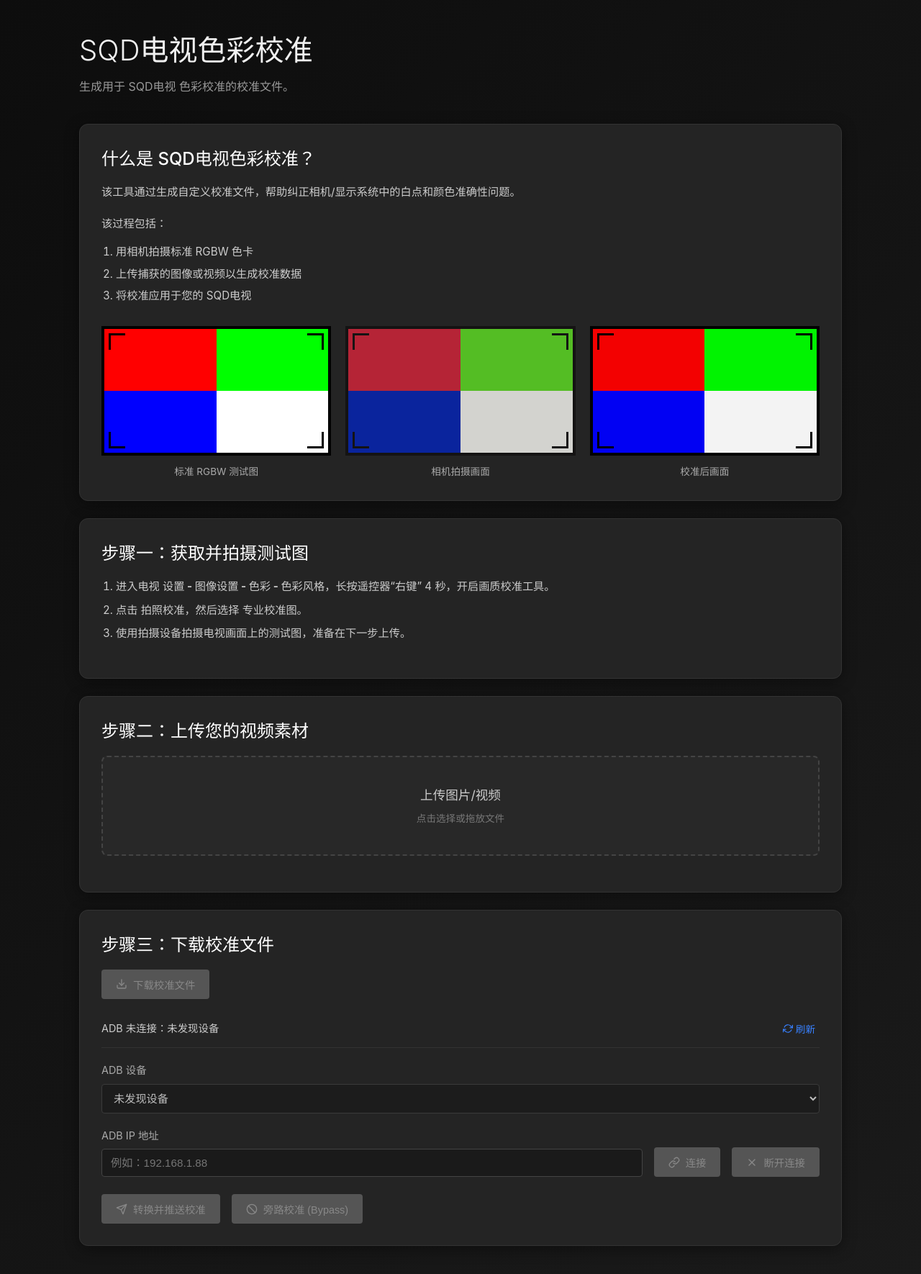
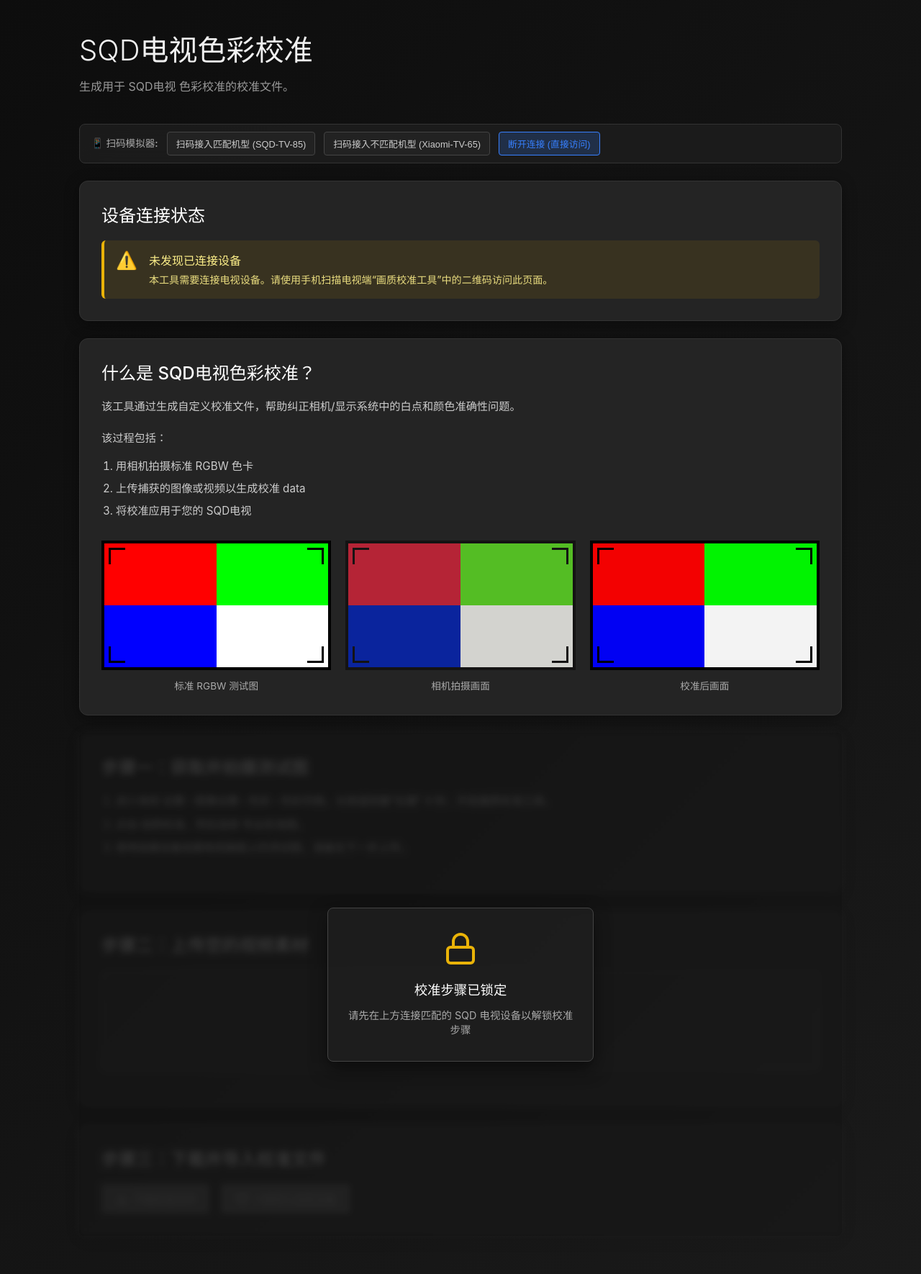
Before and after one commit to yangshuai990529/color-correction, a React (Vite) app: page / in a window 1280 px wide. Shown: the top 1770 px of the page at 72% size. Built offline with nearby package versions, Linux system fonts and the light colour scheme.

Commit message:
feat: implement device compatibility check and simulator bar, clean up ADB panel, update README

```diff
--- a/src/App.css
+++ b/src/App.css
@@ -312,6 +312,12 @@
   color: #e0e0e0;
 }
 
+.status-message.success {
+  background-color: rgba(74, 222, 128, 0.1);
+  border-left: 3px solid #4ade80;
+  color: #e0e0e0;
+}
+
 .modal-overlay {
   position: fixed;
   top: 0;
@@ -353,6 +359,187 @@
 .full-pattern .b { background-color: #0000ff; }
 .full-pattern .w { background-color: #ffffff; }
 
+/* Simulator Control Bar */
+.simulator-bar {
+  display: flex;
+  align-items: center;
+  gap: 12px;
+  background-color: rgba(30, 30, 30, 0.8);
+  border: 1px solid #333;
+  padding: 10px 16px;
+  border-radius: 8px;
+  margin-bottom: 24px;
+  backdrop-filter: blur(10px);
+  flex-wrap: wrap;
+}
+
+.simulator-label {
+  font-size: 0.85rem;
+  font-weight: 600;
+  color: #aaa;
+}
+
+.simulator-btn {
+  background-color: #222;
+  border: 1px solid #444;
+  color: #ccc;
+  padding: 6px 12px;
+  font-size: 0.8rem;
+  border-radius: 4px;
+  cursor: pointer;
+  transition: all 0.2s ease;
+}
+
+.simulator-btn:hover {
+  background-color: #333;
+  color: #fff;
+  border-color: #555;
+}
+
+.simulator-btn.active {
+  background-color: rgba(56, 128, 255, 0.2);
+  border-color: #3880ff;
+  color: #3880ff;
+  font-weight: 500;
+}
+
+/* Device Connection Status */
+.device-status-card {
+  margin-bottom: 24px;
+}
+
+.status-alert {
+  display: flex;
+  gap: 16px;
+  padding: 16px;
+  border-radius: 6px;
+  align-items: flex-start;
+  transition: all 0.3s ease;
+}
+
+.status-alert-icon {
+  font-size: 1.5rem;
+  line-height: 1;
+}
+
+.status-alert-content {
+  flex: 1;
+}
+
+.status-alert-title {
+  font-weight: 600;
+  font-size: 1rem;
+  margin-bottom: 4px;
+}
+
+.status-alert-desc {
+  font-size: 0.88rem;
+  color: #ccc;
+  line-height: 1.5;
+}
+
+.status-alert-desc code {
+  background-color: rgba(0, 0, 0, 0.3);
+  padding: 2px 6px;
+  border-radius: 3px;
+  font-family: monospace;
+  font-size: 0.85rem;
+}
+
+/* Alert States */
+.status-alert.warning {
+  background-color: rgba(234, 179, 8, 0.1);
+  border-left: 4px solid #eab308;
+  color: #fef08a;
+}
+.status-alert.warning .status-alert-desc {
+  color: #fef08a;
+  opacity: 0.9;
+}
+
+.status-alert.error {
+  background-color: rgba(239, 68, 68, 0.1);
+  border-left: 4px solid #ef4444;
+  color: #fecaca;
+}
+.status-alert.error .status-alert-desc {
+  color: #fecaca;
+  opacity: 0.9;
+}
+
+.status-alert.success-connection {
+  background-color: rgba(74, 222, 128, 0.1);
+  border-left: 4px solid #4ade80;
+  color: #bbf7d0;
+}
+.status-alert.success-connection .status-alert-desc {
+  color: #bbf7d0;
+  opacity: 0.9;
+}
+
+/* Steps Wrapper and Lock Overlay */
+.steps-wrapper {
+  position: relative;
+}
+
+.steps-container {
+  transition: all 0.4s ease;
+}
+
+.steps-container.blur-content {
+  filter: blur(5px);
+  pointer-events: none;
+  opacity: 0.3;
+}
+
+.steps-lock-overlay {
+  position: absolute;
+  top: 0;
+  left: 0;
+  right: 0;
+  bottom: 0;
+  background-color: rgba(18, 18, 18, 0.3);
+  z-index: 50;
+  display: flex;
+  align-items: center;
+  justify-content: center;
+  border-radius: 8px;
+  backdrop-filter: blur(1px);
+}
+
+.lock-content {
+  background-color: rgba(30, 30, 30, 0.95);
+  border: 1px solid #444;
+  border-radius: 8px;
+  padding: 32px 24px;
+  text-align: center;
+  max-width: 320px;
+  box-shadow: 0 10px 25px rgba(0, 0, 0, 0.5);
+  display: flex;
+  flex-direction: center;
+  flex-direction: column;
+  align-items: center;
+  gap: 12px;
+}
+
+.lock-content svg {
+  color: #eab308;
+  margin-bottom: 8px;
+}
+
+.lock-content h3 {
+  font-size: 1.15rem;
+  margin: 0;
+  color: #fff;
+}
+
+.lock-content p {
+  font-size: 0.9rem;
+  color: #aaa;
+  margin: 0;
+  line-height: 1.4;
+}
+
 @media (max-width: 768px) {
   .title {
     font-size: 2rem;
--- a/src/App.tsx
+++ b/src/App.tsx
@@ -7,11 +7,18 @@
   const [previewUrl, setPreviewUrl] = useState<string | null>(null);
   const [isGenerating, setIsGenerating] = useState(false);
   const [isGenerated, setIsGenerated] = useState(false);
+  const [importStatus, setImportStatus] = useState<'idle' | 'importing' | 'success'>('idle');
 
-  const [adbStatus, setAdbStatus] = useState<'disconnected' | 'scanning' | 'found' | 'connected'>('disconnected');
-  const [adbDevice, setAdbDevice] = useState('');
-  const [adbIp, setAdbIp] = useState('');
-  const [actionStatus, setActionStatus] = useState('');
+  // Get initial query parameters
+  const getUrlParams = () => {
+    const params = new URLSearchParams(window.location.search);
+    return {
+      model: params.get('model') || '',
+      dnum: params.get('dnum') || '',
+    };
+  };
+
+  const [deviceInfo, setDeviceInfo] = useState(getUrlParams());
 
   const fileInputRef = useRef<HTMLInputElement>(null);
 
@@ -69,10 +76,29 @@
     setUploadProgress(0);
     setIsGenerating(false);
     setIsGenerated(false);
+    setImportStatus('idle');
     if (fileInputRef.current) {
       fileInputRef.current.value = '';
     }
   };
+
+  const handleImport = () => {
+    setImportStatus('importing');
+    setTimeout(() => {
+      setImportStatus('success');
+    }, 1500);
+  };
+
+  const simulateScan = (model: string, dnum: string) => {
+    const newUrl = `${window.location.pathname}${model ? `?model=${model}&dnum=${dnum}` : ''}`;
+    window.history.pushState({}, '', newUrl);
+    setDeviceInfo({ model, dnum });
+    handleReset();
+  };
+
+  const isDeviceConnected = deviceInfo.model !== '' && deviceInfo.dnum !== '';
+  const isDeviceMatched = isDeviceConnected && deviceInfo.model.toUpperCase().includes('SQD');
+  const isUnlocked = isDeviceMatched;
 
   const downloadLUT = () => {
     const lutContent = `TITLE "SQD电视 Correction LUT"
@@ -106,43 +132,6 @@
     URL.revokeObjectURL(url);
   };
 
-  const refreshAdb = () => {
-    setAdbStatus('scanning');
-    setAdbDevice('');
-    setActionStatus('');
-    setTimeout(() => {
-      setAdbStatus('found');
-      setAdbDevice('SQD电视 - 192.168.1.88');
-    }, 1000);
-  };
-
-  const connectAdb = () => {
-    if (adbIp || adbDevice) {
-      setAdbStatus('connected');
-      setActionStatus('');
-    }
-  };
-
-  const disconnectAdb = () => {
-    setAdbStatus('disconnected');
-    setAdbDevice('');
-    setAdbIp('');
-    setActionStatus('');
-  };
-
-  const pushLut = () => {
-    setActionStatus('正在将 .cube 转换为 .bin...');
-    setTimeout(() => {
-      setActionStatus('正在推送校准到设备...');
-      setTimeout(() => {
-        setActionStatus('校准应用成功。');
-      }, 1000);
-    }, 1000);
-  };
-
-  const bypassLut = () => {
-    setActionStatus('校准已旁路，恢复原始颜色管线。');
-  };
 
   const formatBytes = (bytes: number) => {
     if (bytes === 0) return '0 B';
@@ -159,6 +148,65 @@
         <p className="subtitle">生成用于 SQD电视 色彩校准的校准文件。</p>
       </header>
 
+      {/* Simulator Control Bar */}
+      <div className="simulator-bar">
+        <span className="simulator-label">📱 扫码模拟器:</span>
+        <button
+          className={`simulator-btn ${deviceInfo.model === 'SQD-TV-85' ? 'active' : ''}`}
+          onClick={() => simulateScan('SQD-TV-85', 'D1002394')}
+        >
+          扫码接入匹配机型 (SQD-TV-85)
+        </button>
+        <button
+          className={`simulator-btn ${deviceInfo.model === 'Xiaomi-TV-65' ? 'active' : ''}`}
+          onClick={() => simulateScan('Xiaomi-TV-65', 'D99988877')}
+        >
+          扫码接入不匹配机型 (Xiaomi-TV-65)
+        </button>
+        <button
+          className={`simulator-btn ${!deviceInfo.model ? 'active' : ''}`}
+          onClick={() => simulateScan('', '')}
+        >
+          断开连接 (直接访问)
+        </button>
+      </div>
+
+      {/* Device Connection Status Card */}
+      <section className="card device-status-card">
+        <h2 className="card-title">设备连接状态</h2>
+        {!isDeviceConnected ? (
+          <div className="status-alert warning">
+            <div className="status-alert-icon">⚠️</div>
+            <div className="status-alert-content">
+              <div className="status-alert-title">未发现已连接设备</div>
+              <div className="status-alert-desc">
+                本工具需要连接电视设备。请使用手机扫描电视端“画质校准工具”中的二维码访问此页面。
+              </div>
+            </div>
+          </div>
+        ) : !isDeviceMatched ? (
+          <div className="status-alert error">
+            <div className="status-alert-icon">❌</div>
+            <div className="status-alert-content">
+              <div className="status-alert-title">设备机型不匹配</div>
+              <div className="status-alert-desc">
+                已识别到设备 <strong>{deviceInfo.model}</strong>，但该机型不匹配本校准算法。请使用兼容的 SQD 系列电视进行校准。
+              </div>
+            </div>
+          </div>
+        ) : (
+          <div className="status-alert success-connection">
+            <div className="status-alert-icon">✓</div>
+            <div className="status-alert-content">
+              <div className="status-alert-title">设备已连接且匹配成功</div>
+              <div className="status-alert-desc">
+                已成功连接至：<strong>SQD 电视 ({deviceInfo.model})</strong>
+              </div>
+            </div>
+          </div>
+        )}
+      </section>
+
       {/* Module 1 */}
       <section className="card">
         <h2 className="card-title">什么是 SQD电视色彩校准？</h2>
@@ -168,7 +216,7 @@
         <p className="card-text" style={{ marginBottom: '8px' }}>该过程包括：</p>
         <ol className="process-list">
           <li>用相机拍摄标准 RGBW 色卡</li>
-          <li>上传捕获的图像或视频以生成校准数据</li>
+          <li>上传捕获的图像或视频以生成校准 data</li>
           <li>将校准应用于您的 SQD电视</li>
         </ol>
 
@@ -209,6 +257,9 @@
         </div>
       </section>
 
+      {/* Steps Wrapper to apply lock mechanism */}
+      <div className="steps-wrapper">
+        <div className={`steps-container ${!isUnlocked ? 'blur-content' : ''}`}>
           {/* Module 2 */}
           <section className="card">
             <h2 className="card-title">步骤一：获取并拍摄测试图</h2>
@@ -261,86 +312,41 @@
 
           {/* Module 4 & 5 */}
           <section className="card">
-        <h2 className="card-title">步骤三：下载校准文件</h2>
-        <div className="button-group" style={{ marginBottom: '30px' }}>
-          <button className="btn" onClick={downloadLUT} disabled={!isGenerated}>
+            <h2 className="card-title">步骤三：下载并导入校准文件</h2>
+            <div className="button-group">
+              <button className="btn" onClick={downloadLUT} disabled={!isGenerated || importStatus === 'importing'}>
                 <svg width="16" height="16" viewBox="0 0 24 24" fill="none" stroke="currentColor" strokeWidth="2" strokeLinecap="round" strokeLinejoin="round"><path d="M21 15v4a2 2 0 0 1-2 2H5a2 2 0 0 1-2-2v-4"></path><polyline points="7 10 12 15 17 10"></polyline><line x1="12" y1="15" x2="12" y2="3"></line></svg>
                 下载校准文件
               </button>
-        </div>
-
-        <div className="adb-status-bar">
-          <div className={`adb-status ${adbStatus === 'connected' ? 'connected' : ''}`}>
-            {adbStatus === 'disconnected' && 'ADB 未连接：未发现设备'}
-            {adbStatus === 'scanning' && '正在扫描设备...'}
-            {adbStatus === 'found' && 'ADB 已连接：发现 1 个设备'}
-            {adbStatus === 'connected' && `ADB 已连接：${adbDevice || adbIp || 'SQD电视'}`}
-          </div>
-          <button className="btn-text" onClick={refreshAdb}>
-            <svg width="14" height="14" viewBox="0 0 24 24" fill="none" stroke="currentColor" strokeWidth="2" strokeLinecap="round" strokeLinejoin="round"><polyline points="23 4 23 10 17 10"></polyline><polyline points="1 20 1 14 7 14"></polyline><path d="M3.51 9a9 9 0 0 1 14.85-3.36L23 10M1 14l4.64 4.36A9 9 0 0 0 20.49 15"></path></svg>
-            刷新
+              <button className="btn btn-secondary" onClick={handleImport} disabled={!isGenerated || importStatus === 'importing'}>
+                <svg width="16" height="16" viewBox="0 0 24 24" fill="none" stroke="currentColor" strokeWidth="2" strokeLinecap="round" strokeLinejoin="round"><line x1="22" y1="2" x2="11" y2="13"></line><polygon points="22 2 15 22 11 13 2 9 22 2"></polygon></svg>
+                {importStatus === 'importing' ? '正在导入...' : '一键导入当前设备'}
               </button>
             </div>
 
-        <div className="form-group">
-          <label className="form-label">ADB 设备</label>
-          <select
-            className="form-control"
-            value={adbDevice}
-            onChange={(e) => setAdbDevice(e.target.value)}
-            disabled={adbStatus === 'disconnected' || adbStatus === 'scanning'}
-          >
-            {adbStatus === 'disconnected' && <option value="">未发现设备</option>}
-            {(adbStatus === 'found' || adbStatus === 'connected') && (
-              <>
-                <option value="">选择一个设备</option>
-                <option value="SQD电视 - 192.168.1.88">SQD电视 - 192.168.1.88</option>
-              </>
+            {importStatus === 'importing' && (
+              <div className="status-message">
+                正在上传并应用校准文件到当前设备...
+              </div>
             )}
-          </select>
-        </div>
-
-        <div className="form-row">
-          <div className="form-group">
-            <label className="form-label">ADB IP 地址</label>
-            <input
-              type="text"
-              className="form-control"
-              value={adbIp}
-              onChange={(e) => setAdbIp(e.target.value)}
-              placeholder="例如：192.168.1.88"
-            />
-          </div>
-          <div className="button-group">
-            <button className="btn" onClick={connectAdb} disabled={!adbIp && !adbDevice}>
-              <svg width="16" height="16" viewBox="0 0 24 24" fill="none" stroke="currentColor" strokeWidth="2" strokeLinecap="round" strokeLinejoin="round"><path d="M10 13a5 5 0 0 0 7.54.54l3-3a5 5 0 0 0-7.07-7.07l-1.72 1.71"></path><path d="M14 11a5 5 0 0 0-7.54-.54l-3 3a5 5 0 0 0 7.07 7.07l1.71-1.71"></path></svg>
-              连接
-            </button>
-            <button className="btn btn-secondary" onClick={disconnectAdb} disabled={adbStatus !== 'connected'}>
-              <svg width="16" height="16" viewBox="0 0 24 24" fill="none" stroke="currentColor" strokeWidth="2" strokeLinecap="round" strokeLinejoin="round"><line x1="18" y1="6" x2="6" y2="18"></line><line x1="6" y1="6" x2="18" y2="18"></line></svg>
-              断开连接
-            </button>
-          </div>
-        </div>
-
-        <div className="button-group">
-          <button className="btn" onClick={pushLut} disabled={adbStatus !== 'connected'}>
-            <svg width="16" height="16" viewBox="0 0 24 24" fill="none" stroke="currentColor" strokeWidth="2" strokeLinecap="round" strokeLinejoin="round"><line x1="22" y1="2" x2="11" y2="13"></line><polygon points="22 2 15 22 11 13 2 9 22 2"></polygon></svg>
-            转换并推送校准
-          </button>
-          <button className="btn btn-secondary" onClick={bypassLut} disabled={adbStatus !== 'connected'}>
-            <svg width="16" height="16" viewBox="0 0 24 24" fill="none" stroke="currentColor" strokeWidth="2" strokeLinecap="round" strokeLinejoin="round"><circle cx="12" cy="12" r="10"></circle><line x1="4.93" y1="4.93" x2="19.07" y2="19.07"></line></svg>
-            旁路校准 (Bypass)
-          </button>
-        </div>
-
-        {actionStatus && (
-          <div className="status-message">
-            {actionStatus}
+            {importStatus === 'success' && (
+              <div className="status-message success">
+                ✓ 校准文件已成功应用到当前设备！
               </div>
             )}
           </section>
+        </div>
 
+        {!isUnlocked && (
+          <div className="steps-lock-overlay">
+            <div className="lock-content">
+              <svg width="48" height="48" viewBox="0 0 24 24" fill="none" stroke="currentColor" strokeWidth="2" strokeLinecap="round" strokeLinejoin="round"><rect x="3" y="11" width="18" height="11" rx="2" ry="2"></rect><path d="M7 11V7a5 5 0 0 1 10 0v4"></path></svg>
+              <h3>校准步骤已锁定</h3>
+              <p>请先在上方连接匹配的 SQD 电视设备以解锁校准步骤</p>
+            </div>
+          </div>
+        )}
+      </div>
     </div>
   );
 }
```
Also changed, not shown: 1 other file (tests, documents, lock files or other folders). Lines whose indentation alone changed are shown as unchanged.
